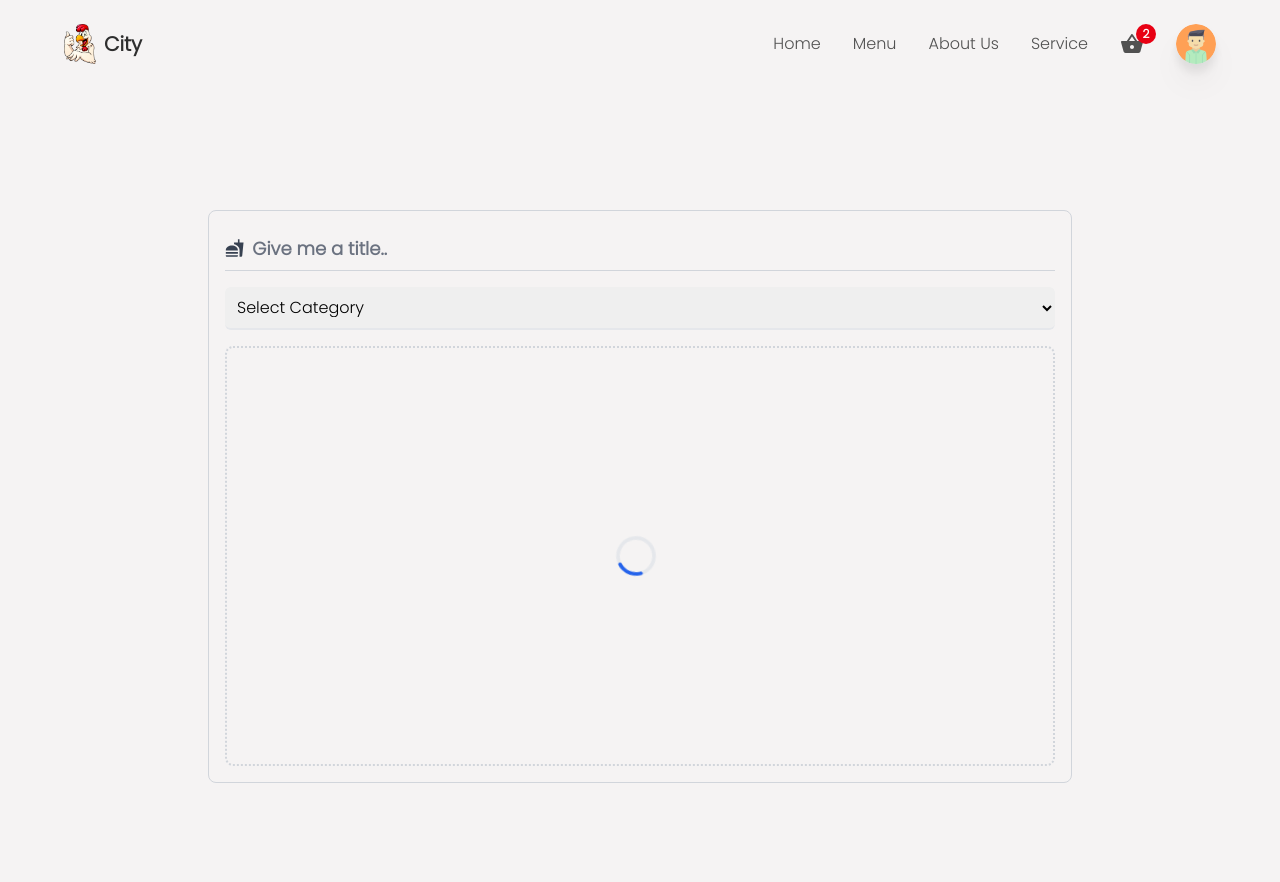
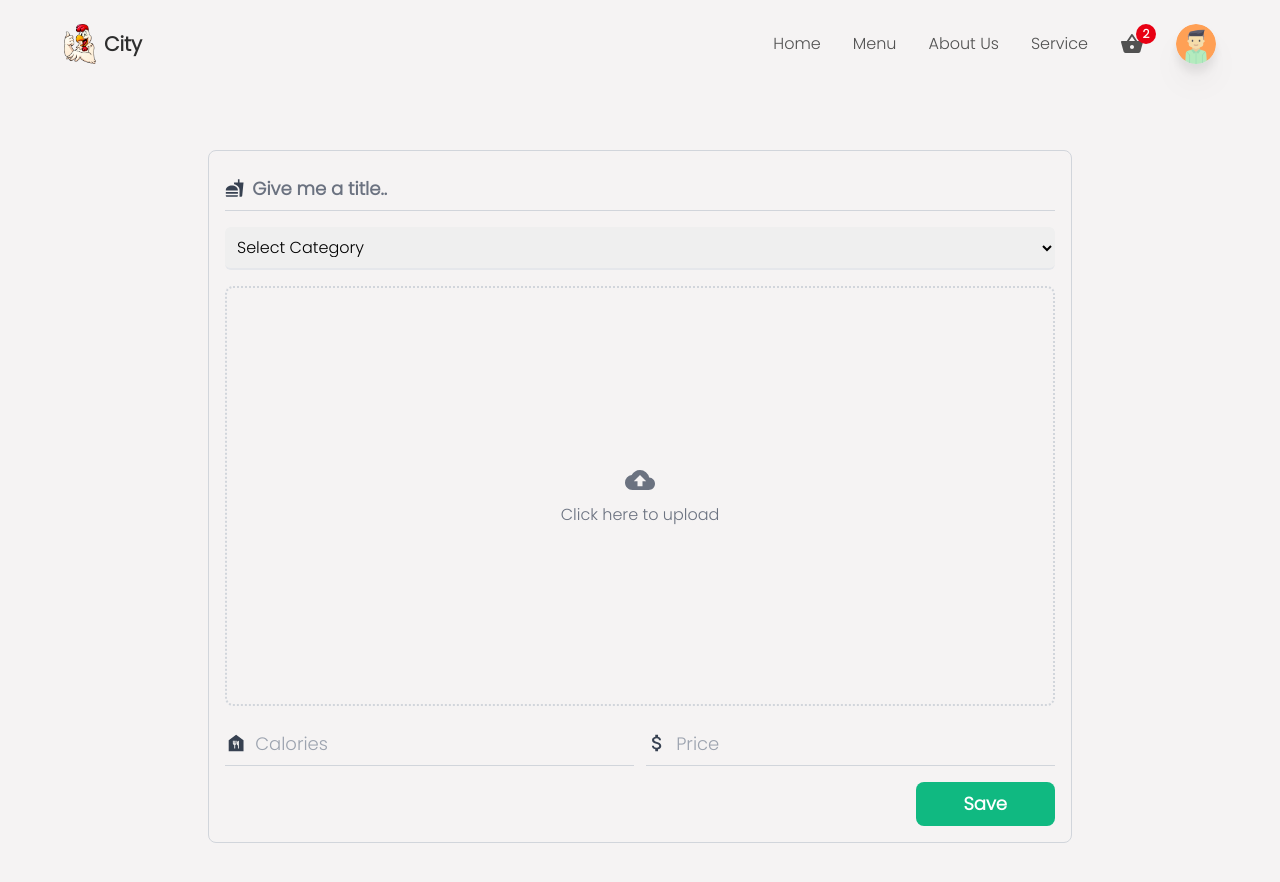
Before and after one commit to Improove3567/Zillow, a React (Create React App) app: page /createItem in a window 1280 px wide. Shown: the top 882 px of the page. Built offline with nearby package versions, Linux system fonts and the light colour scheme.

Commit message:
feat: upload image and data to firebase

```diff
--- a/src/components/CreateContainer/CreateContainer.jsx
+++ b/src/components/CreateContainer/CreateContainer.jsx
@@ -1,8 +1,16 @@
 import { useState } from 'react';
 import { motion } from 'framer-motion';
-import { MdFastfood } from "react-icons/md"
+import {
+  MdFastfood,
+  MdCloudUpload, MdDelete,
+  MdFoodBank,
+  MdAttachMoney
+} from "react-icons/md"
 import { categories } from '../../utils/data';
 import Loader from "../Loader/Loader"
+import { deleteObject, getDownloadURL, ref, uploadBytesResumable } from "firebase/storage"
+import { storage } from '../../firebase.config';
+import { saveItem } from '../../utils/firebase.functions';
 
 export default function CreateContainer() {
 
@@ -13,8 +21,105 @@
   const [fields, setFields] = useState(false);
   const [alertStatus, setAlertStatus] = useState("danger");
   const [msg, setMsg] = useState(null);
-  const [isLoading, setIsLoading] = useState(true);
+  const [isLoading, setIsLoading] = useState(false);
   const [imageAsset, setImageAsset] = useState(false);
+
+  const uploadImage = (e) => {
+    setIsLoading(true);
+    const imageFile = e.target.files[0];
+    const storageRef = ref(storage, `Images/ ${Date.now()}-${imageFile.name}`)
+    const uploadTask = uploadBytesResumable(storageRef, imageFile)
+
+    uploadTask.on("state_changed", (snapshot) => {
+      const uploadProgress = (snapshot.bytesTransferred / snapshot.totalBytes) * 100
+    }, (error) => {
+      console.log(error)
+      setFields(true)
+      setMsg("Error while uploading: Try again")
+      setAlertStatus('danger')
+      setTimeout(() => {
+        setFields(false)
+        setIsLoading(false)
+      }, 4000)
+    }, () => {
+      getDownloadURL(uploadTask.snapshot.ref).then(downloadURL => {
+        setImageAsset(downloadURL)
+        setIsLoading(false)
+        setFields(true)
+        setMsg("Image uploaded successfully")
+        setAlertStatus("success")
+        setTimeout(() => {
+          setFields(false)
+        }, 4000)
+      })
+    })
+  }
+
+  const deleteImage = () => {
+    setIsLoading(true);
+    const deleteRef = ref(storage, imageAsset)
+    deleteObject(deleteRef).then(() => {
+      setImageAsset(null)
+      setIsLoading(false)
+      setFields(true)
+      setMsg("Image deleted successfully")
+      setAlertStatus("success")
+      setTimeout(() => {
+        setFields(false)
+      }, 4000)
+    })
+  }
+
+  const saveDetails = () => {
+    setIsLoading(true)
+    try {
+      if ((!title || !calories || !imageAsset || !price || !category)) {
+        setFields(true)
+        setMsg("Required fields can't be empty")
+        setAlertStatus('danger')
+        setTimeout(() => {
+          setFields(false)
+          setIsLoading(false)
+        }, 4000)
+      } else {
+        const data = {
+          id: `${Date.now()}`,
+          title: title,
+          imageURL: imageAsset,
+          category: category,
+          calories: calories,
+          qty: 1,
+          price: price
+        }
+        saveItem(data)
+        setIsLoading(false)
+        setFields(true)
+        setMsg("Data uploaded successfully")
+        clearData()
+        setAlertStatus("success")
+        setTimeout(() => {
+          setFields(false)
+        }, 4000)
+      }
+    } catch (error) {
+      console.log(error)
+      setFields(true)
+      setMsg("Error while uploading: Try again")
+      setAlertStatus('danger')
+      setTimeout(() => {
+        setFields(false)
+        setIsLoading(false)
+      }, 4000)
+    }
+  }
+
+  const clearData = () => {
+    setTitle("")
+    setImageAsset(null)
+    setCalories("")
+    setPrice("")
+    setCalories("Select categories")
+  }
 
   return (
     <div className='w-full min-h-screen flex items-center justify-center'>
@@ -63,9 +168,61 @@
         </div>
 
         <div className='group flex justify-center items-center flex-col border-2 border-dotted border-gray-300 w-full h-225 md:h-420 cursor-pointer rounded-lg'>
-          {isLoading ? <Loader /> : ""}
+          {isLoading ? <Loader /> : <>
+            {!imageAsset ? <>
+              <label className='w-full h-full flex flex-col items-center justify-center cursor-pointer'>
+                <div className='w-full h-full flex flex-col items-center justify-center gap-2'>
+                  <MdCloudUpload className='text-gray-500 text-3xl hover:text-gray-700' />
+                  <p className='text-gray-500 hover:text-gray-700'>Click here to upload</p>
+                </div>
+                <input type="file" name='uploadimage' accept='image\*' onChange={uploadImage} className="w-0 h-0" />
+              </label>
+            </> : <>
+              <div className='relative h-full'>
+                <img src={imageAsset} alt="upload image" className='w-full h-full object-cover' />
+                <button
+                  type="button"
+                  className='absolute bottom-3 right-3 p-3 rounded-full bg-red-500 text-xl
+                cursor-pointer outline-none hover:shadow-md duration-500 transition-all ease-in-out'
+                  onClick={deleteImage}>
+                  <MdDelete className='text-white' />
+                </button>
+              </div>
+            </>}
+          </>}
+        </div>
+        <div className='w-full flex flex-col md:flex-row items-center gap-3'>
+          <div className='w-full py-2 border-b border-gray-300 flex items-center gap-2'>
+            <MdFoodBank className='text-gray-700 text-2xl' />
+            <input
+              type="text"
+              required placeholder="Calories"
+              value={calories}
+              onChange={(e) => setCalories(e.target.value)}
+              className='w-full h-full text-lg bg-transparent outline-none border-none placeholder:text-gray-400 text-textColor'
+            />
+          </div>
+          <div className='w-full py-2 border-b border-gray-300 flex items-center gap-2'>
+            <MdAttachMoney className='text-gray-700 text-2xl' />
+            <input
+              type="text"
+              value={price}
+              onChange={(e) => setPrice(e.target.value)}
+              placeholder="Price"
+              className='w-full h-full text-lg bg-transparent outline-none border-none placeholder:text-gray-400 text-textColor'
+            />
+          </div>
         </div>
 
+        <div className='flex items-center w-full'>
+          <button
+            type='button'
+            className='ml-0 md:ml-auto w-full md:w-auto border-none outline-none
+          bg-emerald-500 px-12 py-2 rounded-lg text-lg text-white font-semibold'
+            onClick={saveDetails}>
+            Save
+          </button>
+        </div>
       </div>
     </div>
   )
--- /dev/null
+++ b/src/utils/firebase.functions.js
@@ -0,0 +1,10 @@
+// Saving new item
+
+import { doc, setDoc } from "firebase/firestore"
+import { firestore } from "../firebase.config"
+
+export const saveItem = async (data) => {
+    await setDoc(
+        doc(firestore, 'foodItems', `${Date.now()}`), data, { merge: true }
+    )
+}
```
